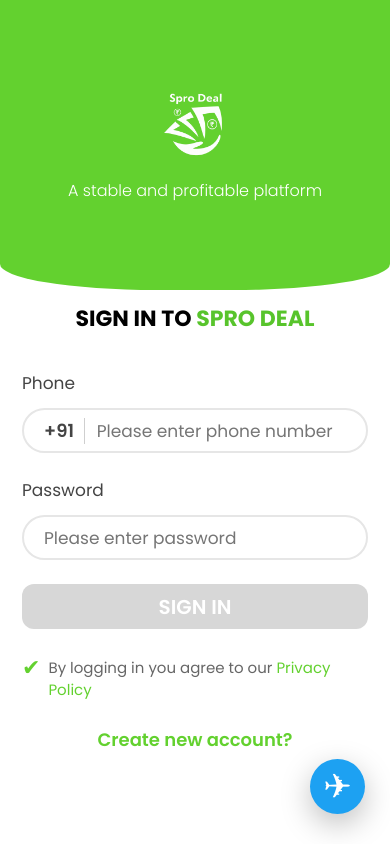
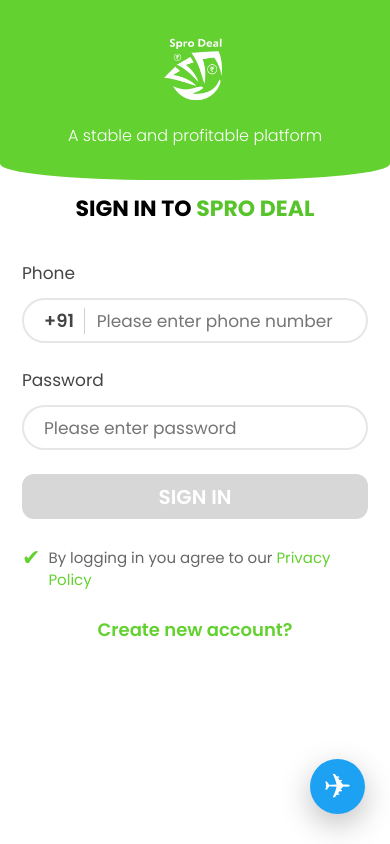
Before and after one commit to arshsarari980-dev/sprodeall, a plain HTML site: page index.html in a window 390 px wide. Drawn offline with Linux system fonts and the light colour scheme.

Commit message:
Update index.html

```diff
--- a/index.html
+++ b/index.html
@@ -191,7 +191,7 @@
 }
 
 .header{
-height:290px;
+height:180px;
 }
 
 .tagline{
```
